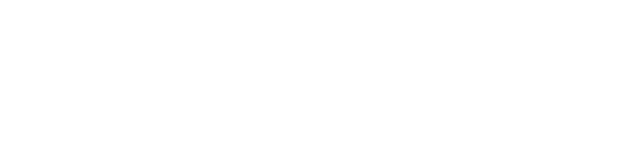
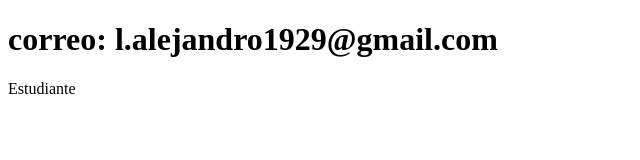
Before and after one commit to LuGutierrez29/sistema-de-registro, a plain HTML site: page index.html in a window 1280 px wide. Shown: the whole page, without its empty margins (0-640 px from the left). Drawn offline with Linux system fonts and the light colour scheme.

Commit message:
Actualiza el contacto

```diff
--- a/index.html
+++ b/index.html
@@ -6,6 +6,8 @@
     <title>Sistema de Registro de Juegos</title>
 </head>
 <body>
+    <h1>correo: l.alejandro1929@gmail.com</h1>
+        <p>Estudiante</p>
 
 </body>
 </html>
```
